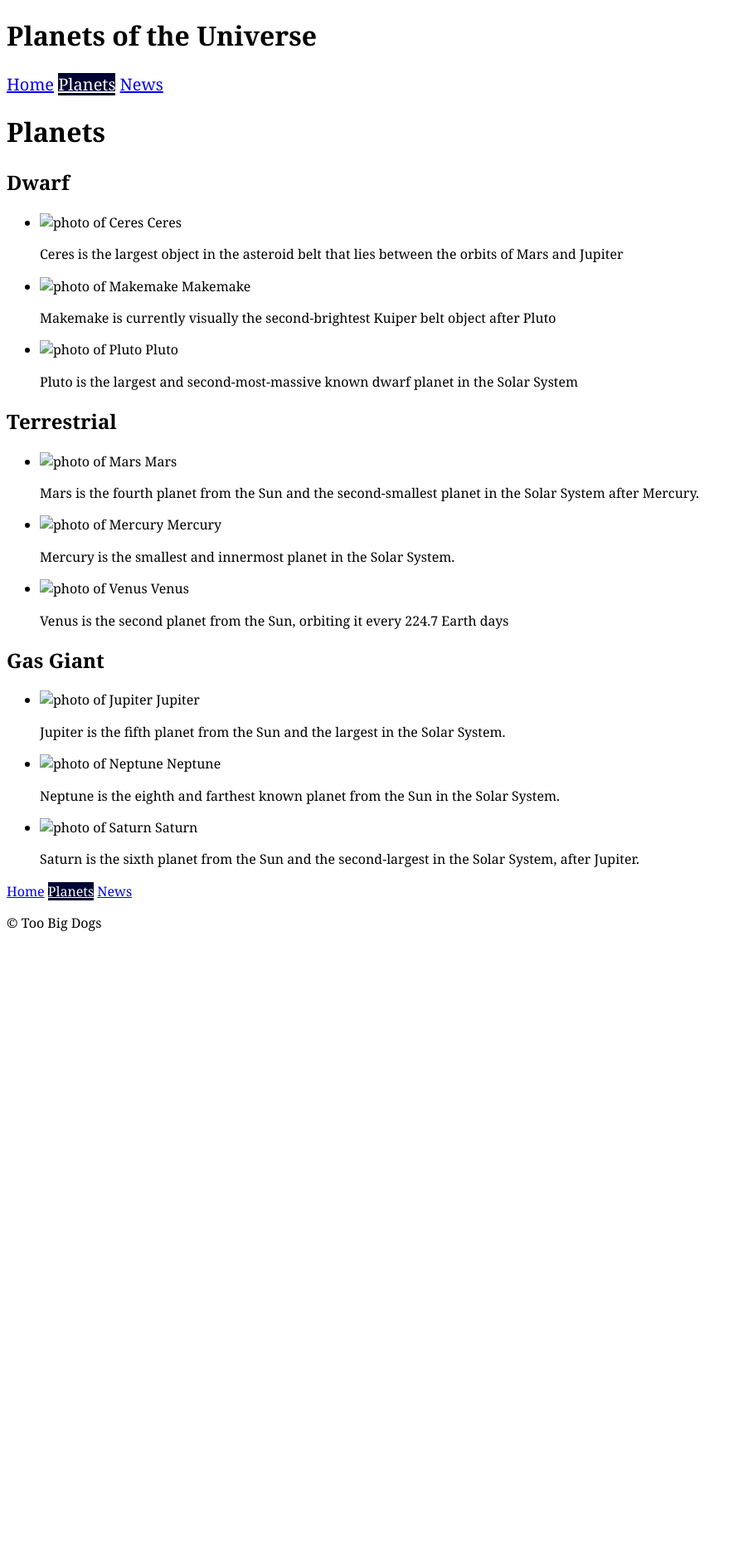
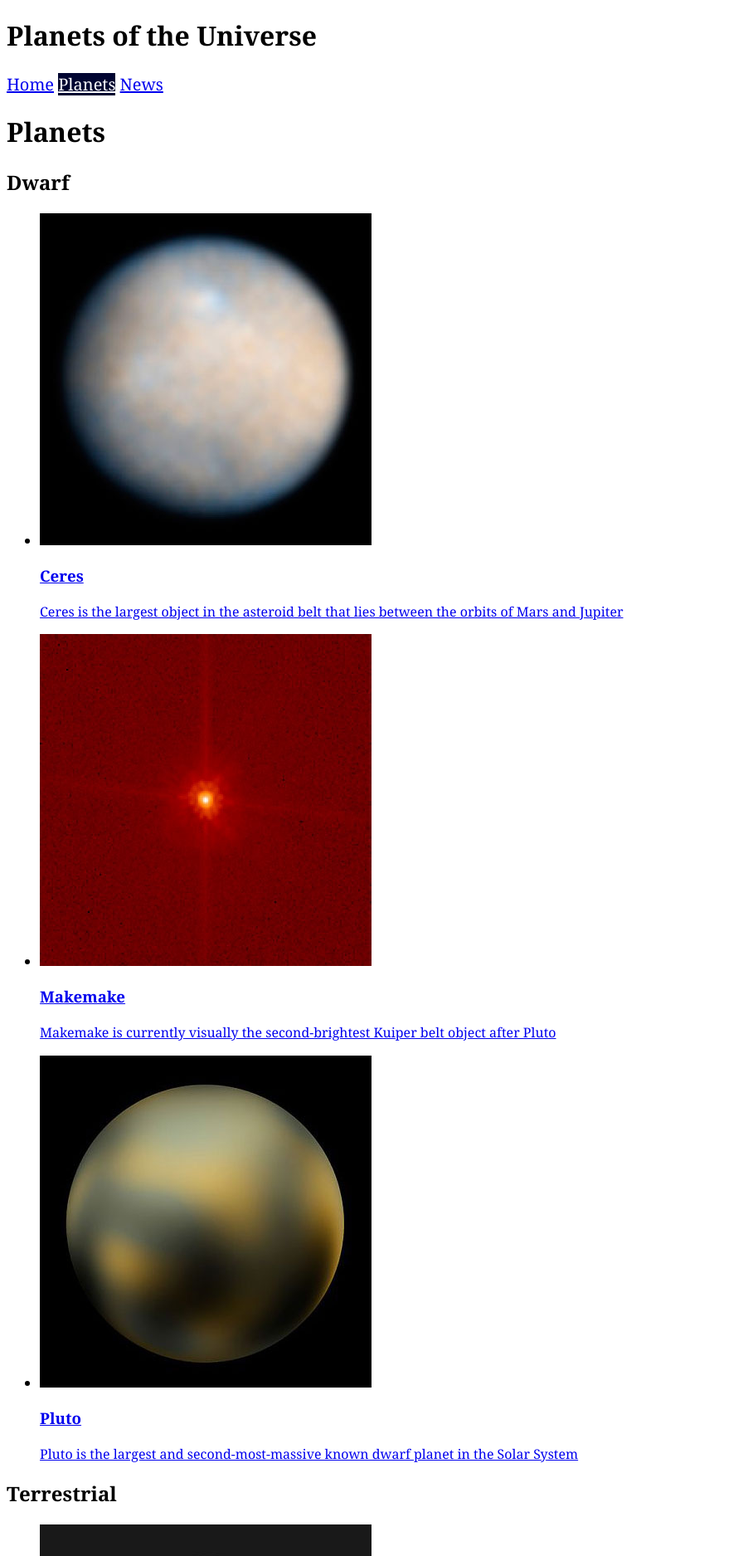
Before and after one commit to kamaboko1/jekyll, a Jekyll site: the page built from planets/index.html, in a window 1280 px wide. Shown: the top 1875 px of the page at 83% size, without its empty margins (0-896 px from the left). Built offline with Jekyll 4.4.1, drawn with Linux system fonts in a browser that asks for light colours; before the commit the page ends 1139 px from its top, so only the background shows below that.

Commit message:
chane to planet-list

```diff
--- a/_includes/planet-list.html
+++ b/_includes/planet-list.html
@@ -2,9 +2,11 @@
     {% for planet in site.pages %}
          {% if planet.type == include.type %}
         <li>
-            <img src="{{site.baseurl}}/img/planets/{{planet.image}}" alt="photo of {{planet.title}}" />
-            {{planet.title}}
-            <p>{{planet.meta}}</p>
+            <a href="{{site.baseurl}}{{planet.url}}">
+                <img src="{{site.baseurl}}/img/{{planet.image}}" alt="photo of {{planet.title}}" >
+                <h3>{{planet.title}}</h3>
+                <p>{{planet.meta}}</p>
+            </a>
         </li>
           {% endif %}
      {% endfor %}
```
